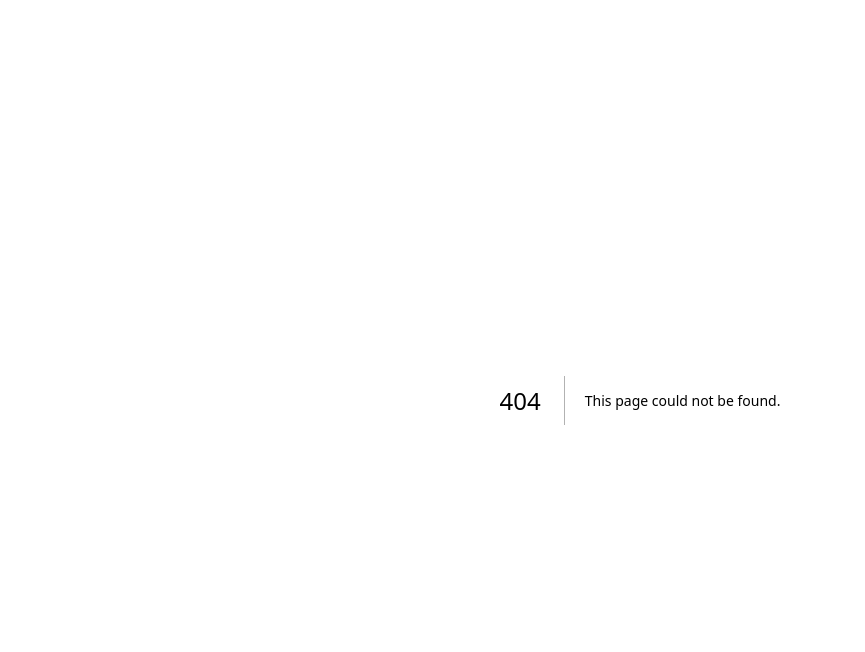
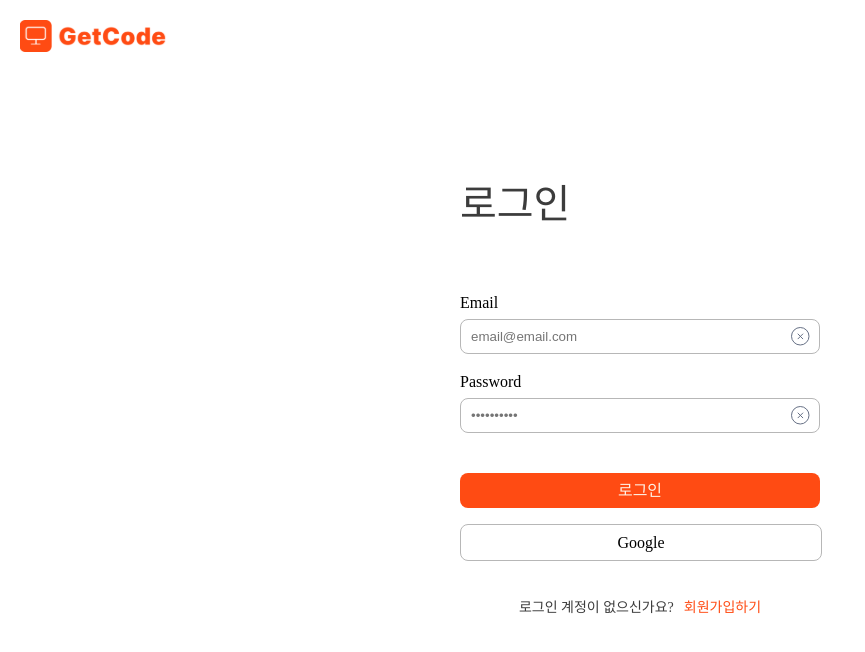
Before and after one commit to GETCODE-Project/Front-End, a Next.js app: page /auth/login in a window 1280 px wide. Before the commit this address had no page. Shown: the top 652 px of the page, without its empty margins (0-865 px from the left). Built offline with nearby package versions, Linux system fonts and the light colour scheme; no server answers.

Commit message:
Feat: 로그인/회원가입 퍼블리싱, 구글로그인 구현

```diff
--- /dev/null
+++ b/components/auth/GoogleLoginButton.tsx
@@ -0,0 +1,30 @@
+import { useSession, signIn, signOut } from 'next-auth/react';
+import { useRouter } from 'next/router';
+import styled from 'styled-components';
+
+const GoogleLoginButton = () => {
+    const { data: session } = useSession();
+    const router = useRouter();
+
+    return(
+        <Layout onClick={()=>signIn("google",{callbackUrl:"/"})}>
+            Google
+        </Layout>
+    )
+}
+
+export default GoogleLoginButton;
+
+const Layout = styled.div`
+    display: flex;
+    align-items: center;
+    justify-content: center;
+    width: 100%;
+    height: 35px;
+
+    background-color: #fff;
+    border-radius: 8px;
+    border: 1px solid #B7B7B7;
+
+    cursor: pointer;
+`;
--- /dev/null
+++ b/components/auth/LoginPage.tsx
@@ -0,0 +1,122 @@
+import styled from "styled-components";
+import GoogleLoginButton from "@/components/auth/GoogleLoginButton";
+import { EmailDeleteSVG } from "@/public/SVG/auth";
+
+const LoginPage = () => {
+    return(
+        <Layout>
+            <Title>로그인</Title>
+            <Content>
+                <InputWrapper className='Email'>
+                    <p>Email</p>
+                    <input type="email" placeholder="email@email.com"/>
+                    <div id='icon'>
+                        <EmailDeleteSVG/>
+                    </div>
+                </InputWrapper>
+                <InputWrapper className='PassWord'>
+                    <p>Password</p>
+                    <input type="password" placeholder="••••••••••"/>
+                    <div id='icon'>
+                        <EmailDeleteSVG/>
+                    </div>
+                </InputWrapper>
+            </Content>
+            <LoginButton>
+                <Login>로그인</Login>
+                <GoogleLoginButton/>
+            </LoginButton>
+            <SignUpButton>
+                <span>로그인 계정이 없으신가요?</span>
+                <span>회원가입하기</span>
+            </SignUpButton>
+        </Layout>
+    )
+}
+
+export default LoginPage;
+
+const Layout = styled.div`
+    display: flex;
+    flex-direction: column;
+    gap: 40px;
+    width: 360px;
+`;
+
+const Title = styled.div`
+    display: flex;
+    justify-content: start;
+    align-items: center;
+    margin-bottom: 30px;
+
+    color: #3C3C3C;
+    font-size: 2.5rem;
+`;
+
+const Content = styled.div`
+    display: flex;
+    flex-direction: column;
+    gap: 20px;
+`;
+const InputWrapper = styled.div`
+    display: flex;
+    position: relative;
+    flex-direction: column;
+    gap: 8px;
+
+    &>input{
+        width: 100%;
+        height: 35px;
+        padding: 10px;
+        box-sizing: border-box;
+
+        border-radius: 8px;
+        border: 1px solid #B7B7B7;
+
+        color: #3c3c3c;
+    }
+    #icon{
+        position: absolute;
+        right: 10px;
+        top: 31.5px;
+
+        cursor: pointer;
+    }
+`;
+
+const LoginButton = styled.div`
+    display: flex;
+    flex-direction: column;
+    width: 100%;
+    gap: 16px;
+`;
+const Login = styled.div`
+    display:flex;
+    align-items: center;
+    justify-content: center;
+    width: 100%;
+    height: 35px;
+
+    background-color: #FF4B13;
+    border-radius: 8px;
+
+    color: #FFF1E4;
+
+    cursor: pointer;
+`;
+
+const SignUpButton = styled.div`
+    display: flex;
+    align-items: center;
+    justify-content: center;
+    gap: 10px;
+
+    font-size: 0.875rem;
+    color: #3c3c3c;
+
+    cursor: pointer;
+
+    &>span:nth-child(2){
+        color: #ff4b13;
+    }
+`;
--- a/package.json
+++ b/package.json
@@ -9,9 +9,11 @@
     "lint": "next lint"
   },
   "dependencies": {
+    "@react-oauth/google": "^0.12.1",
     "@types/react-responsive": "^8.0.8",
     "babel-plugin-styled-components": "^2.1.4",
     "next": "14.0.4",
+    "next-auth": "^4.24.5",
     "react": "^18",
     "react-dom": "^18",
     "react-responsive": "^9.0.2",
--- a/pages/_app.tsx
+++ b/pages/_app.tsx
@@ -3,13 +3,16 @@ import {ThemeProvider} from 'styled-components';
 import { GlobalStyle } from '@/styles/global-style';
 import { theme } from '@/styles/theme';
 import '@/styles/globals.css';
+import { SessionProvider } from 'next-auth/react';
 
 
-export default function App({ Component, pageProps }: AppProps) {
+export default function App({ Component, pageProps:{session, ...pageProps} }: AppProps) {
   return (
-    <ThemeProvider theme={theme}>
-      <GlobalStyle/>
-      <Component {...pageProps} />
-    </ThemeProvider>
+    <SessionProvider session={session}>
+      <ThemeProvider theme={theme}>
+        <GlobalStyle/>
+        <Component {...pageProps} />
+      </ThemeProvider>
+    </SessionProvider>
   )
 }
--- /dev/null
+++ b/pages/auth/login/index.tsx
@@ -0,0 +1,41 @@
+import LoginPage from '@/components/auth/LoginPage';
+import { Logo } from '@/public/SVG/search';
+
+import styled from 'styled-components';
+
+const Login = () => {
+
+
+    return(
+        <Layout>
+            <LogoWrapper>
+                <Logo/>
+            </LogoWrapper>
+
+            <LoginPage/>
+
+        </Layout>
+    )
+}
+
+export default Login;
+
+const Layout = styled.div`
+    display: flex;
+    position: relative;
+    align-items: center;
+    justify-content: center;
+
+    width: 100%;
+    height: 100vh;
+`;
+
+const LogoWrapper = styled.div`
+    display: flex;
+    position: absolute;
+    padding: 20px;
+    box-sizing: border-box;
+    left: 0;
+    top: 0;
+    justify-content: start;
+`;
--- /dev/null
+++ b/public/SVG/auth.tsx
@@ -0,0 +1,7 @@
+export const EmailDeleteSVG = () => (
+    <svg xmlns="http://www.w3.org/2000/svg" width="19" height="19" viewBox="0 0 19 19" fill="none">
+        <rect x="0.5" y="0.5" width="17.5" height="17.5" rx="8.75" stroke="#667085"/>
+        <path d="M11.794 7.00195L7.00195 11.794" stroke="#667085" stroke-linecap="round" stroke-linejoin="round"/>
+        <path d="M11.796 11.797L7 7" stroke="#667085" stroke-linecap="round" stroke-linejoin="round"/>
+    </svg>
+);
--- a/public/SVG/search.tsx
+++ b/public/SVG/search.tsx
@@ -1,5 +1,5 @@
 /** 검색단 - 겟코드로고 */
-export const SearchLogo = () => (
+export const Logo = () => (
     <svg width="147" height="32" viewBox="0 0 147 32" fill="none" xmlns="http://www.w3.org/2000/svg" xmlnsXlink="http://www.w3.org/1999/xlink">
 <rect width="147" height="32" fill="url(#pattern0)"/>
 <defs>
```
Also changed, not shown: pages/api/auth/[...nextauth].ts (added, +14 -0 lines), pages/auth/login/oauth/callback.tsx (added), 2 other files (tests, documents, lock files or other folders).
